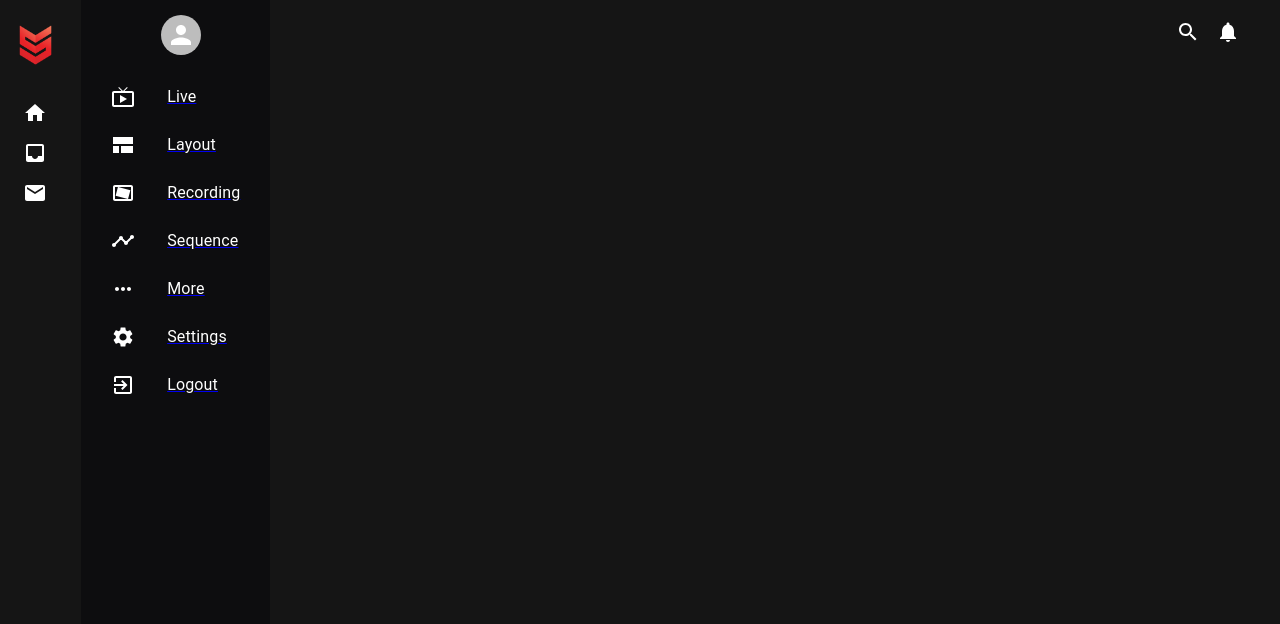
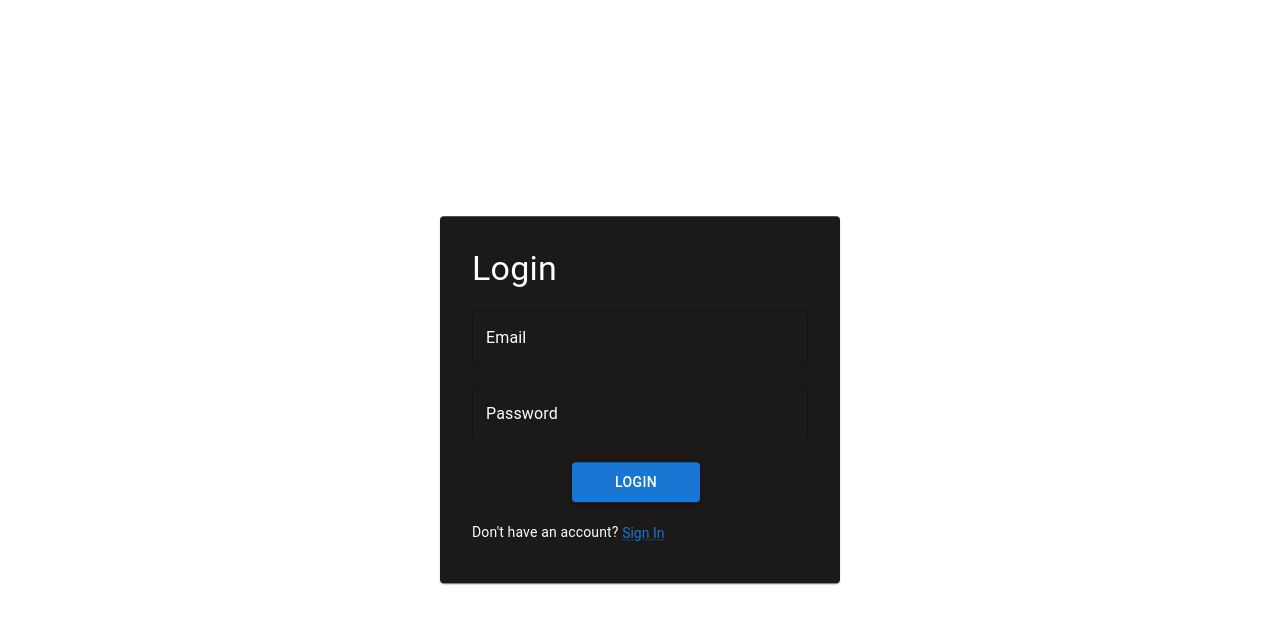
Before and after one commit to mohankumar-lookman1/vms-project, a React (Create React App) app in the folder Frontend/: page / in a window 1280 px wide. Shown: the top 624 px of the page. Built offline with nearby package versions, Linux system fonts and the light colour scheme; no server answers.

Commit message:
login & sign in form updated

```diff
--- a/Frontend/src/App.js
+++ b/Frontend/src/App.js
@@ -1,13 +1,36 @@
-import React from 'react';
-import  Homepage from './Scenes/Homepage';
-
+import React, { useState } from 'react';
+import Login from './Scenes/Login/loginform';
+import Signup from './Scenes/signin/signinform';
+import HomePage from './Scenes/Homepage'
 
 const App = () => {
+  const [isAuthenticated, setIsAuthenticated] = useState(false);
+  const [showSignup, setShowSignup] = useState(false);
+
+  const handleLogin = () => {
+    // Implement your authentication logic here
+    // If successful, set isAuthenticated to true
+    setIsAuthenticated(true);
+  };
+
+  const handleSignup = () => {
+    // Callback function to navigate to the homepage after successful signup
+    setIsAuthenticated(true);
+    setShowSignup(false);
+  };
+
   return (
-    <div>
-      <Homepage />
 
-      </div>
+      <div>
+          {isAuthenticated ? (
+            <div><HomePage/></div>
+          ) : showSignup ? (
+            <Signup onSignup={handleSignup} onSwitchToLogin={() => setShowSignup(false)} />
+          ) : (
+            <Login onLogin={handleLogin} onSwitchToSignup={() => setShowSignup(true)} />
+          )}
+     </div>
+
   );
 };
 
--- a/Frontend/src/Data/source.json
+++ /dev/null
@@ -1,4 +0,0 @@
-{
-    "stream1": "ws://192.168.1.52:9000",
-    "stream2": "ws://192.168.1.52:9001"
-  }
--- /dev/null
+++ b/Frontend/src/Scenes/Login/loginform.js
@@ -0,0 +1,97 @@
+import React, { useState } from 'react';
+import {
+  Card,
+  CardContent,
+  Typography,
+  Button,
+  TextField,
+  Link,
+
+} from '@mui/material';
+
+const Login = ({ onLogin, onSwitchToSignup }) => {
+  const [email, setMail] = useState('');
+  const [password, setPassword] = useState('');
+  const [error, setError] = useState('');
+
+  const handleLogin = async () => {
+    try {
+      // Replace with your API endpoint for login
+      const response = await fetch('http://192.168.1.52:3000/auth/login', {
+        method: 'POST',
+        headers: {
+          'Content-Type': 'application/json',
+        },
+        body: JSON.stringify({ email, password }),
+      });
+
+      if (response.ok) {
+        onLogin(); // Call the callback to set isAuthenticated to true
+      } else {
+        setError('Invalid username or password');
+      }
+    } catch (error) {
+      console.error('API request error:', error);
+      setError('An error occurred during login');
+    }
+  };
+
+  return (
+      <div className='container'>
+        <Card className='card' sx={{ backgroundColor: "#1c1919", color: "white" }}>
+          <CardContent>
+            <Typography variant="h4">Login</Typography>
+            <TextField
+              label="Email"
+              variant="outlined"
+              fullWidth
+              value={email}
+              onChange={(e) => setMail(e.target.value)}
+              InputLabelProps={{
+                style: { color: 'white' }
+              }}
+              InputProps={{
+                style: { color: 'white' }, // Set input text color to white
+              }}
+              sx={{marginTop:"20px",color:"white"}}
+            />
+            <TextField
+              label="Password"
+              type="password"
+              variant="outlined"
+              fullWidth
+              value={password}
+              onChange={(e) => setPassword(e.target.value)}
+              InputLabelProps={{
+                style: { color: 'white' }
+              }}
+              InputProps={{
+                style: { color: 'white' }, // Set input text color to white
+              }}
+              sx={{marginTop:"20px" }}
+            />
+            {error && <Typography color="error">{error}</Typography>}
+            <Button
+              className='button'
+              variant='contained'
+              color="primary"
+              fullWidth
+              onClick={handleLogin}
+              sx={{ height: "5vh", width: "10vw", marginLeft: "100px", marginTop: "20px" }}
+            >
+              Login
+            </Button>
+            <Typography variant="body2"  sx={{marginTop:"20px"}}>
+              Don't have an account?{' '}
+              <Link component="button" onClick={onSwitchToSignup}>
+                Sign In
+              </Link>
+            </Typography>
+          </CardContent>
+        </Card>
+      </div>
+    );
+
+  };
+
+export default Login;
--- /dev/null
+++ b/Frontend/src/Scenes/Login/styles.css
@@ -0,0 +1,32 @@
+.container {
+    position: fixed;
+    bottom: 16px;
+    right: 16px;
+
+  }
+
+  .card {
+    position: fixed;
+    top: 50%;
+    left: 50%;
+    transform: translate(-50%, -50%);
+    max-width: 400px;
+    width: 100%;
+    padding: 16px;
+    box-sizing: border-box;
+    background-color: black;
+    color: white;/* Set card text color */
+  }
+
+
+
+  .form-control {
+    margin-bottom: 16px;
+  }
+
+  .button {
+    background-color: white;
+    height: 2vh;
+    width: 5vw;
+
+  }
--- /dev/null
+++ b/Frontend/src/Scenes/signin/signinform.js
@@ -0,0 +1,111 @@
+import React, { useState } from 'react';
+import {
+  Card,
+  CardContent,
+  Typography,
+  Button,
+  TextField,
+  Link,
+} from '@mui/material';
+
+const Signup = ({ onSignup, onSwitchToLogin }) => {
+  const [username, setUsername] = useState('');
+  const [email, setMail] = useState('');
+  const [password, setPassword] = useState('');
+  const [error, setError] = useState('');
+
+  const handleSignup = async () => {
+    try {
+      // Replace with your API endpoint for signup
+      const response = await fetch('http://192.168.1.52:3000/auth/signup', {
+        method: 'POST',
+        headers: {
+          'Content-Type': 'application/json',
+        },
+        body: JSON.stringify({ username,email,password}),
+      });
+
+      if (response.ok) {
+        onSignup();
+      } else {
+        setError('Failed to create an account');
+      }
+    } catch (error) {
+      console.error('API request error:', error);
+      setError('An error occurred during signup');
+    }
+  };
+
+  return (
+    <div className='container'>
+    <Card className='card' sx={{ backgroundColor: "#1c1919", color: "white" }}>
+      <CardContent>
+        <Typography variant="h4">Sign In</Typography>
+        <TextField
+          label="Username"
+          variant="outlined"
+          fullWidth
+          value={username}
+          InputLabelProps={{
+            style: { color: 'white'}
+          }}
+          InputProps={{
+            style: { color: 'white' },
+          }}
+          onChange={(e) => setUsername(e.target.value)}
+          sx={{marginTop:"20px" }}
+        />
+        <TextField
+          label="Email"
+          type="mail"
+          variant="outlined"
+          fullWidth
+          value={email}
+          InputLabelProps={{
+            style: { color: 'white' }
+          }}
+          InputProps={{
+            style: { color: 'white' },
+          }}
+          onChange={(e) => setMail(e.target.value)}
+          sx={{marginTop:"20px" }}
+        />
+        <TextField
+          label="Password"
+          type="password"
+          variant="outlined"
+          fullWidth
+          value={password}
+          InputLabelProps={{
+            style: { color: 'white' }
+          }}
+          InputProps={{
+            style: { color: 'white' },
+          }}
+          onChange={(e) => setPassword(e.target.value)}
+          sx={{marginTop:"20px" }}
+        />
+        {error && <Typography color="error">{error}</Typography>}
+        <Button
+          variant="contained"
+          color="primary"
+          fullWidth
+          onClick={handleSignup}
+          sx={{ height: "5vh", width: "10vw", marginLeft: "100px", marginTop: "20px" }}
+
+        >
+          Sign In
+        </Button>
+        <Typography variant="body2" sx={{marginTop:"20px"}}>
+          Already have an account?{' '}
+          <Link component="button" onClick={onSwitchToLogin}>
+            Login
+          </Link>
+        </Typography>
+      </CardContent>
+    </Card>
+    </div>
+  );
+};
+
+export default Signup;
```
Also changed, not shown: Frontend/src/Scenes/signin/styles.css (added).
